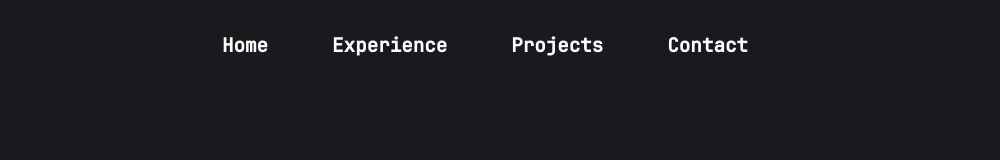
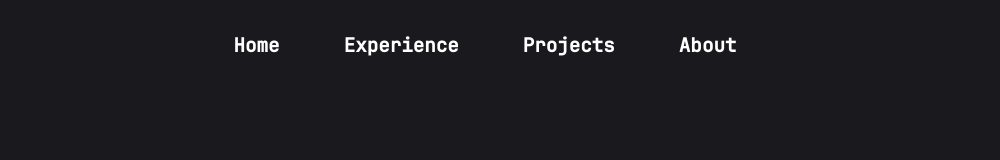
Before and after one commit to Detopall/portfolio, a React (Vite) app: page / in a window 1280 px wide. Shown: the top 160 px of the page, without its empty margins (139-1139 px from the left). Built offline with nearby package versions, Linux system fonts and the light colour scheme.

Commit message:
modified: contact page => about page

```diff
--- a/src/App.css
+++ b/src/App.css
@@ -379,19 +379,19 @@ h1.hero-name {
 	color: white;
 }
 
-/* Contact Styles */
+/* About Styles */
 
-#contact {
+#about {
 	text-align: center;
 	padding: 50px 0;
 }
 
-#contact h2 {
+#about h2 {
 	font-size: 2rem;
 	margin-bottom: 10px;
 }
 
-#contact p {
+#about p {
 	font-size: 1.2rem;
 	margin-bottom: 30px;
 }
--- a/src/App.tsx
+++ b/src/App.tsx
@@ -3,7 +3,7 @@ import Home from "./components/Home";
 import Nav from "./components/Nav";
 import Experience from "./components/Experience";
 import Projects from "./components/Projects";
-import Contact from "./components/Contact";
+import About from "./components/About";
 import SingleProject from "./components/SingleProject";
 import CategoryProjects from "./components/CategoryProjects";
 
@@ -46,7 +46,7 @@ function App() {
 					path="/projects/:categoryId/:projectId"
 					element={<SingleProject />}
 				/>
-				<Route path="/contact" element={<Contact />} />
+				<Route path="/about" element={<About />} />
 			</Routes>
 		</div>
 	);
--- a/src/components/Contact.tsx
+++ b/src/components/About.tsx
@@ -1,6 +1,6 @@
 import { useEffect, useState } from "react";
 
-function Contact() {
+function About() {
 	const [pdfLink, setPdfLink] = useState("");
 
 	useEffect(() => {
@@ -15,8 +15,8 @@ function Contact() {
 	}, []);
 
 	return (
-		<section id="contact">
-			<h2> Contact </h2>
+		<section id="about">
+			<h2> About </h2>
 			<p> I would love to hear from you! </p>
 			<div id="badges">
 				<a href="mailto:denis.topallaj13@gmail.com">
@@ -51,4 +51,4 @@ function Contact() {
 	);
 }
 
-export default Contact;
+export default About;
--- a/src/components/Nav.tsx
+++ b/src/components/Nav.tsx
@@ -37,8 +37,8 @@ function Nav() {
 						</Link>
 					</li>
 					<li>
-						<Link to="/contact" onClick={toggleNav}>
-							Contact
+						<Link to="/about" onClick={toggleNav}>
+							About
 						</Link>
 					</li>
 				</ul>
```
